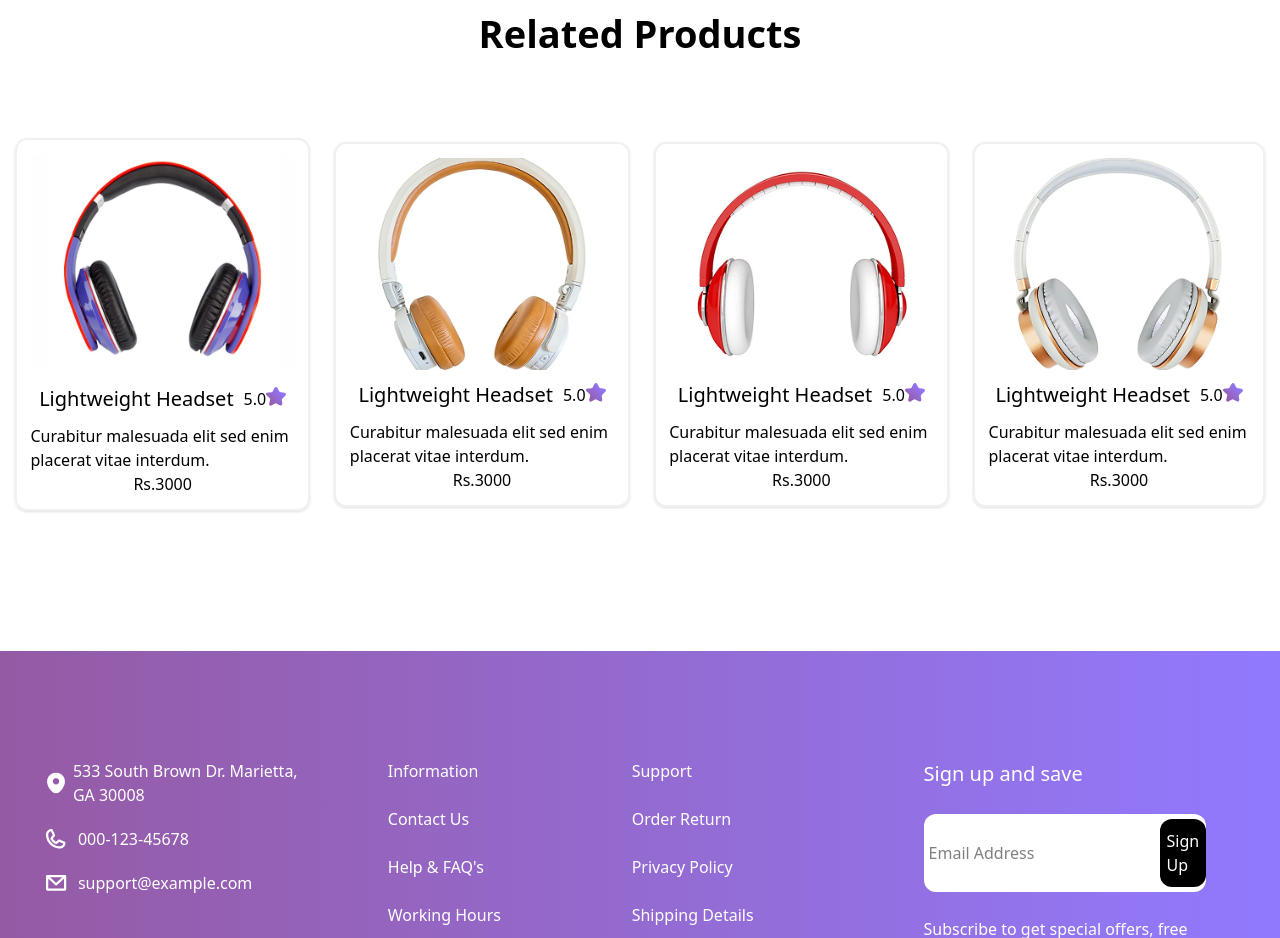
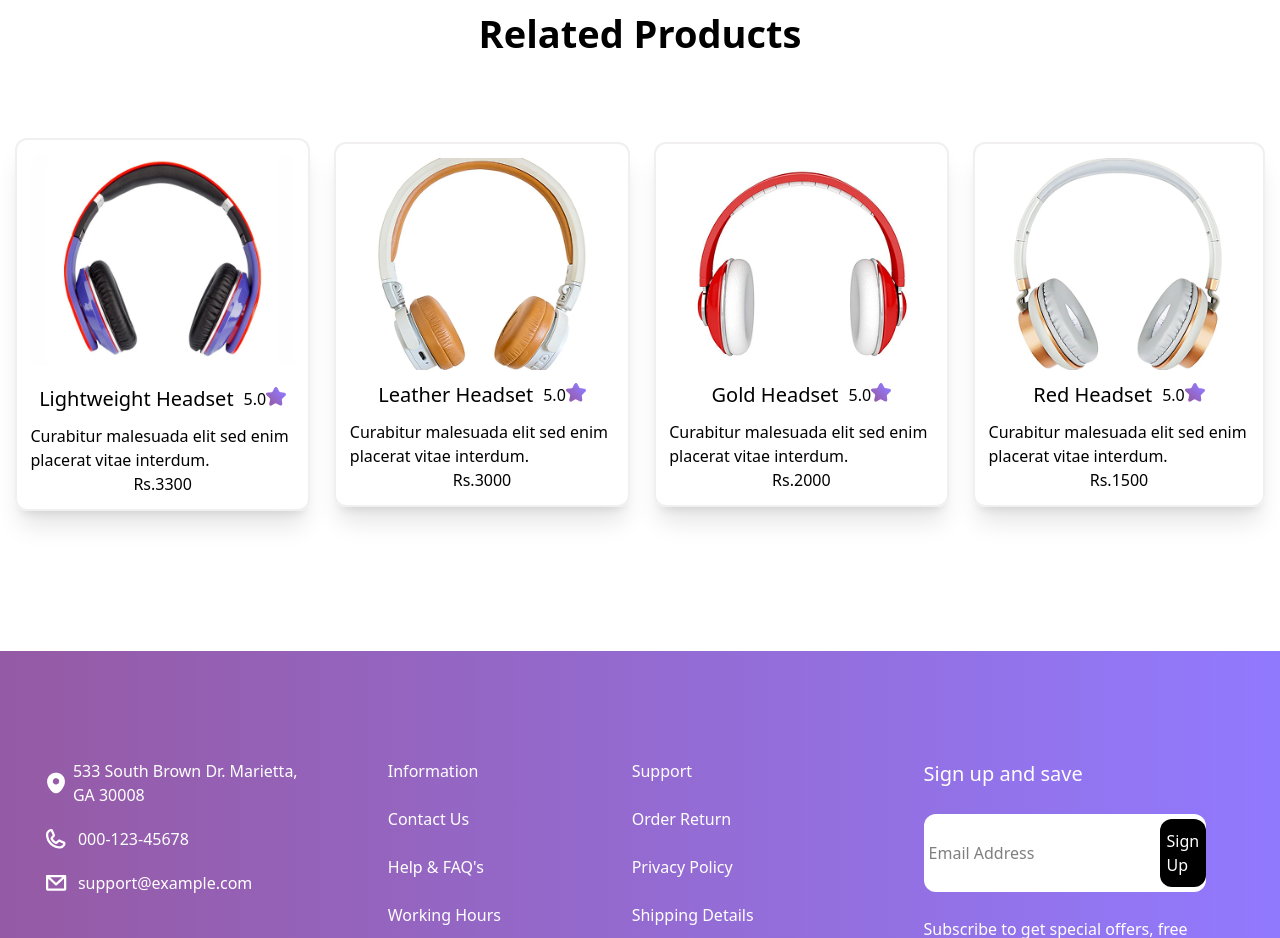
Before and after one commit to ghosh-saikat/final_project-SoundX-, a website: page wireless_headset.html in a window 1280 px wide. Shown: the part 2500-3438 px from the top of the page. Drawn offline with nearby package versions, Linux system fonts and the light colour scheme.

Commit message:
second commit

```diff
--- a/wireless_headset.html
+++ b/wireless_headset.html
@@ -376,7 +376,7 @@
             class="flex items-center justify-center max-lg:flex-col max-lg:w-full"
           >
             <div
-              class="latest-card border-2 border-[#f1efef] rounded-xl max-w-[312px] shadow p-[13.5px] mb-8"
+              class="latest-card border-2 border-[#f1efef] rounded-xl max-w-[312px] shadow-xl hover:shadow-[#955aa4] p-[13.5px] mb-8"
             >
               <div>
                 <img
@@ -408,12 +408,12 @@
                   <p class="max-w-[285px] text-start text-[16px">
                     Curabitur malesuada elit sed enim placerat vitae interdum.
                   </p>
-                  <p class="text-center">Rs.3000</p>
+                  <p class="text-center">Rs.3300</p>
                 </div>
               </div>
             </div>
             <div
-              class="latest-card border-2 border-[#f1efef] rounded-xl max-w-[312px] shadow ml-[24px] p-[13.5px] mb-8"
+              class="latest-card border-2 border-[#f1efef] rounded-xl max-w-[312px] shadow-xl hover:shadow-[#955aa4] shadow ml-[24px] p-[13.5px] mb-8"
             >
               <div>
                 <img
@@ -428,7 +428,7 @@
                   <p
                     class="max-w-[206px] text-nowrap text-[20px] my-[10px] mr-[10px]"
                   >
-                    Lightweight Headset
+                    Leather Headset
                   </p>
 
                   <div class="flex items-start justify-center">
@@ -450,7 +450,7 @@
               </div>
             </div>
             <div
-              class="latest-card border-2 border-[#f1efef] rounded-xl max-w-[312px] shadow ml-[24px] p-[13.5px] mb-8"
+              class="latest-card border-2 border-[#f1efef] rounded-xl max-w-[312px] shadow-xl hover:shadow-[#955aa4] shadow ml-[24px] p-[13.5px] mb-8"
             >
               <div>
                 <img
@@ -465,7 +465,7 @@
                   <p
                     class="max-w-[206px] text-nowrap text-[20px] my-[10px] mr-[10px]"
                   >
-                    Lightweight Headset
+                    Gold Headset
                   </p>
 
                   <div class="flex items-start justify-center">
@@ -482,12 +482,12 @@
                   <p class="max-w-[285px] text-start text-[16px">
                     Curabitur malesuada elit sed enim placerat vitae interdum.
                   </p>
-                  <p class="text-center">Rs.3000</p>
+                  <p class="text-center">Rs.2000</p>
                 </div>
               </div>
             </div>
             <div
-              class="latest-card border-2 border-[#f1efef] rounded-xl max-w-[312px] shadow ml-[24px] p-[13.5px] mb-8"
+              class="latest-card border-2 border-[#f1efef] rounded-xl max-w-[312px] shadow-xl hover:shadow-[#955aa4] shadow ml-[24px] p-[13.5px] mb-8"
             >
               <div>
                 <img
@@ -502,7 +502,7 @@
                   <p
                     class="max-w-[206px] text-nowrap text-[20px] my-[10px] mr-[10px]"
                   >
-                    Lightweight Headset
+                    Red Headset
                   </p>
 
                   <div class="flex items-start justify-center">
@@ -519,7 +519,7 @@
                   <p class="max-w-[285px] text-start text-[16px">
                     Curabitur malesuada elit sed enim placerat vitae interdum.
                   </p>
-                  <p class="text-center">Rs.3000</p>
+                  <p class="text-center">Rs.1500</p>
                 </div>
               </div>
             </div>
```
Also changed, not shown: index.html (+1 -2 lines), output/style.css.
